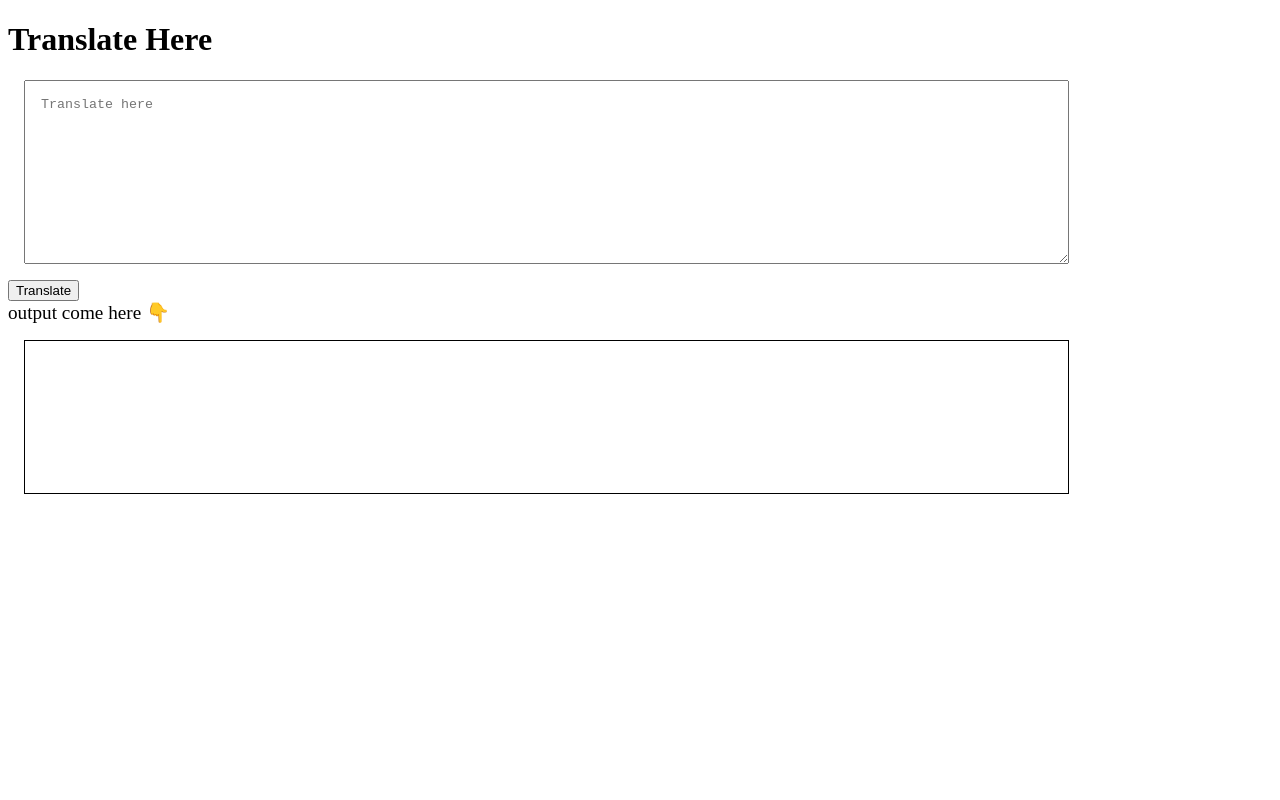
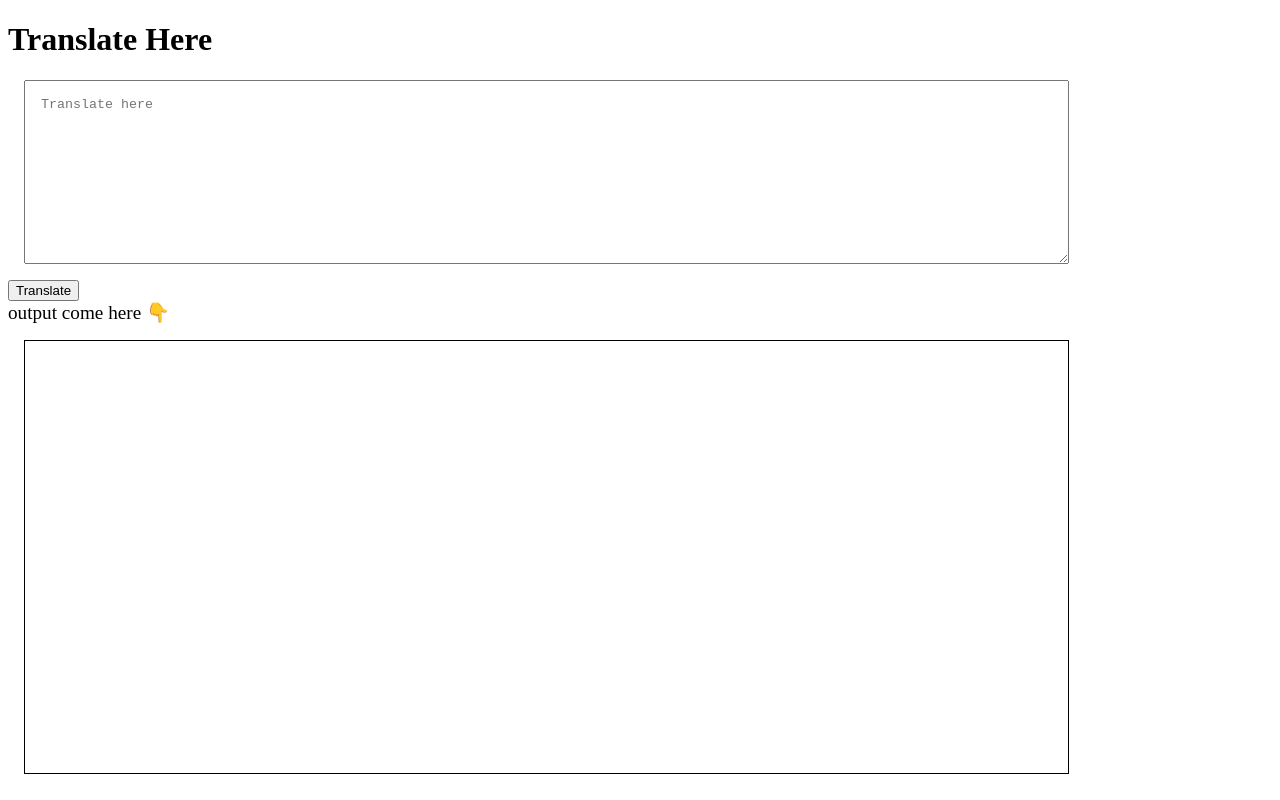
Before and after one commit to champvikash/translatorproject, a plain HTML site: page index.html in a window 1280 px wide. Drawn offline with Linux system fonts and the light colour scheme.

Commit message:
change box

```diff
--- a/index.html
+++ b/index.html
@@ -22,10 +22,11 @@
         #output {
             border: 1px solid black;
             width: 80%;
-            height: 15vh;
+            height: 50vh;
             display: block;
             margin: 1rem;
             padding: 1rem;
+
         }
 
     </style>
```
